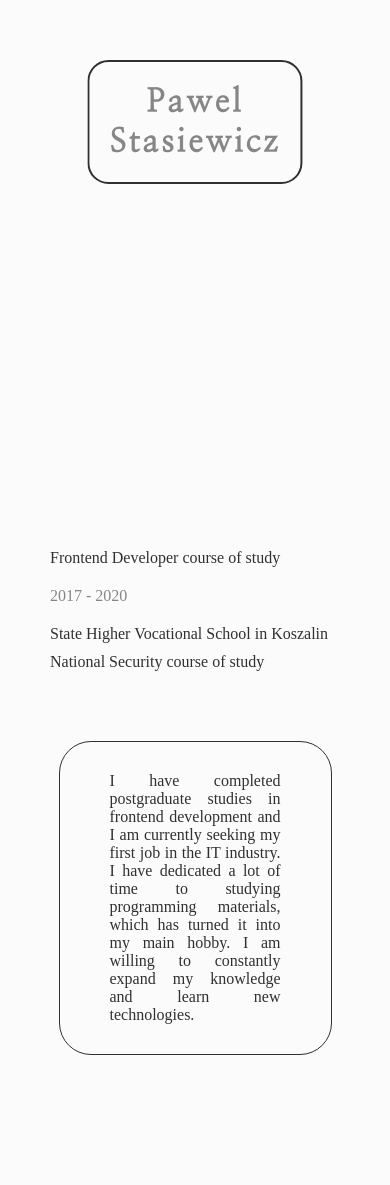
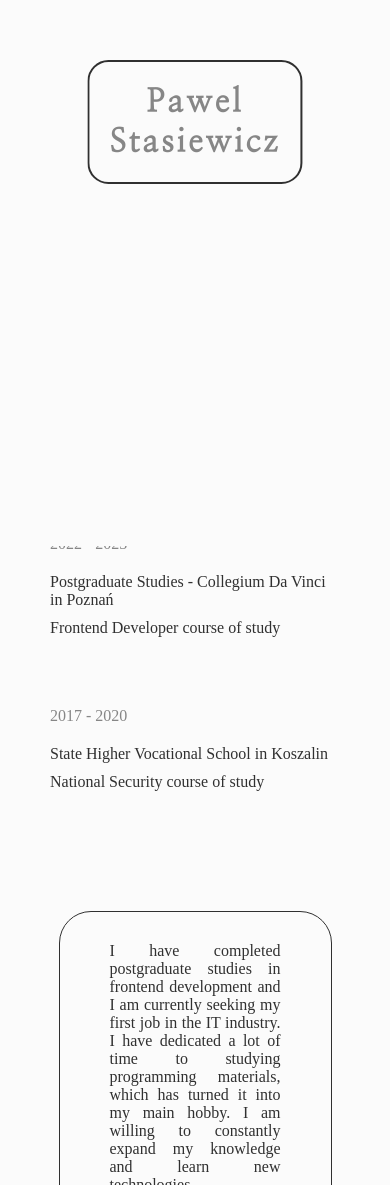
Before and after one commit to pawelstasiewicz/PortfolioWebsite, a React (Vite) app: page / in a window 390 px wide. Shown: the part 298-1483 px from the top of the page. Before the commit the page ends 1363 px from the top, so only its background shows below. Built offline with nearby package versions, Linux system fonts and the light colour scheme; a web font is replaced by a local one.

Commit message:
Making section About Me responsive

```diff
--- a/src/components/atoms/Sections/StyledAboutMeText.styled.jsx
+++ b/src/components/atoms/Sections/StyledAboutMeText.styled.jsx
@@ -7,4 +7,9 @@ export const StyledAboutMeText = styled.div`
     width: 70%;
     margin: 60px auto;
     text-align: justify;
+
+    @media (min-width: 1024px) {
+        width: 40%;
+        padding: 0 30px;
+    }
 `
--- a/src/components/atoms/Sections/StyledEducation.styled.jsx
+++ b/src/components/atoms/Sections/StyledEducation.styled.jsx
@@ -4,7 +4,7 @@ import { portfolioColor } from "../../../assets/PortfolioData";
 export const StyledEducation = styled.div`
    display: flex;
    flex-direction: column;
-
+    margin: 50px 0;
 
    p{
         color:${portfolioColor.hexGray3};
@@ -19,4 +19,44 @@ export const StyledEducation = styled.div`
             font-family: 'Inika';
         }
    }
+
+   @media (min-width: 1024px) {
+        width: 40vw;
+        flex-direction: row;
+
+        p{
+            margin: 10px 0;
+            width: 200px;
+            margin-right: 50px;
+        }
+
+        div{
+            width: 80%;
+            display: flex;
+            flex-direction: column;
+            align-items: end;
+
+            p{
+                width: 220px;
+                margin: 10px 30px;
+            }
+        }
+    }
+
+    @media (min-width: 1200px) {
+
+        div{
+            p{
+                width: 300px;
+            }
+        }
+    }
+
+    @media (min-width: 1440px) {
+         div{
+            p{
+                width: 350px;
+            }
+        }
+    }
 `
--- a/src/components/molecules/SectionAboutMe/AboutMe.jsx
+++ b/src/components/molecules/SectionAboutMe/AboutMe.jsx
@@ -8,6 +8,8 @@ const AboutMe = () => {
 	return (
 		<StyledAboutMe>
 			<TitleSection portfolioData={portfolioData.sectionAbout[0]} />
+			<div className='aboutMeModifyClass'>
+				<div>
 					<p>{portfolioData.sectionAbout[1]}</p>
 					<Education
 						portfolioDate={portfolioData.sectionAbout[2]}
@@ -19,7 +21,9 @@ const AboutMe = () => {
 						portfolioSchool={portfolioData.sectionAbout[6]}
 						portfolioFieldOfStudy={portfolioData.sectionAbout[7]}
 					/>
+				</div>
 				<AboutMeText aboutMeText={portfolioData.sectionAbout[8]}/>
+			</div>
 		</StyledAboutMe>
 	);
 };
--- a/src/components/molecules/SectionAboutMe/StyledAboutMe.styled.jsx
+++ b/src/components/molecules/SectionAboutMe/StyledAboutMe.styled.jsx
@@ -3,11 +3,35 @@ import { portfolioColor } from "../../../assets/PortfolioData";
 
 export const StyledAboutMe = styled.section`
     position: relative;
-    top: 50px;
+    top: 100px;
+    display:flex;
+    flex-direction: column;
+    justify-content: center;
 
     p{
         color: ${portfolioColor.hexGray1};
         margin: 30px 50px;
         font-family: 'Inika';
     }
+
+    .aboutMeModifyClass{
+        display: flex;
+        flex-direction: column;
+        align-items: center;
+
+    }
+
+    @media (min-width: 1024px) {
+        p{
+            margin: 30px 0;
+        }
+
+        .aboutMeModifyClass{
+            width: 90%
+            flex-direction: row;
+
+
+
+        }
+    }
 `
```
Lines whose indentation alone changed are shown as unchanged.
